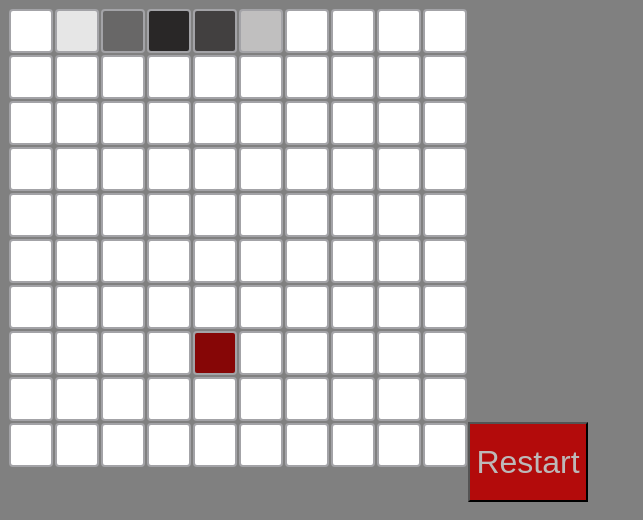
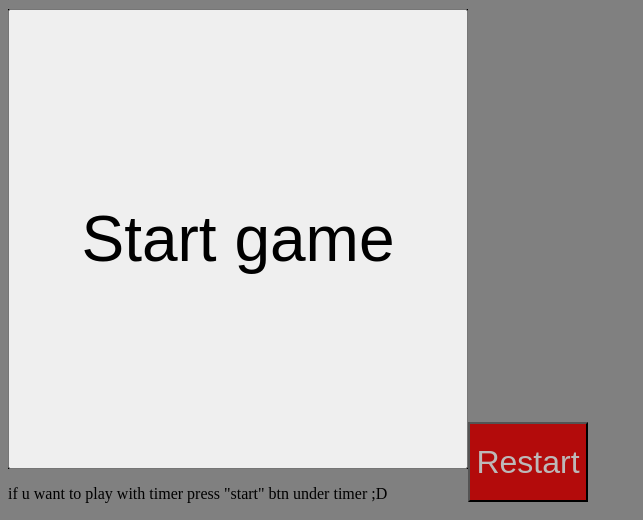
Before and after one commit to Waz-emperor/lesson-project, a plain HTML site: page index.html in a window 1280 px wide. Shown: the top 520 px of the page, without its empty margins (0-643 px from the left). Drawn offline with Linux system fonts and the light colour scheme.

Commit message:
added start btn

```diff
--- a/index.html
+++ b/index.html
@@ -8,6 +8,10 @@
     <link rel="stylesheet" href="./styles.css">
 </head>
 <body>
+    <div class="startsc" id="stsc">
+        <button class="loadbtn" onclick="myFunction()">Start game</button>
+        <p>if u want to play with timer press "start" btn under timer ;D </p>
+    </div>
     <div id="main" class="main">
         <div class='line'><div data-n='1' class="0_0 s"></div><div class="0_1"></div><div class="0_2"></div><div class="0_3"></div><div class="0_4"></div><div class="0_5"></div><div class="0_6"></div><div class="0_7"></div><div class="0_8"></div><div class="0_9"></div></div>
         <div class="line"><div class="1_0"></div><div class="1_1"></div><div class="1_2"></div><div class="1_3"></div><div class="1_4"></div><div class="1_5"></div><div class="1_6"></div><div class="1_7"></div><div class="1_8"></div><div class="1_9"></div></div><div class="line"><div class="2_0"></div><div class="2_1"></div><div class="2_2"></div><div class="2_3"></div><div class="2_4"></div><div class="2_5"></div><div class="2_6"></div><div class="2_7"></div><div class="2_8"></div><div class="2_9"></div></div>
@@ -18,6 +22,7 @@
         </div>
 
  <button class="restartgame" type="button" onClick="refreshPage()">Restart</button>
+
 
  <h1>
     <span id="hour">00</span> :
--- a/script.js
+++ b/script.js
@@ -135,6 +135,15 @@
 
         }
 
+
+        function myFunction() {
+            var x = document.getElementById("stsc");
+            if (x.style.display === "none") {
+              x.style.display = "block";
+            } else {
+              x.style.display = "none";
+            }
+          }
    /*   class snake {
 
 
--- a/styles.css
+++ b/styles.css
@@ -31,3 +31,19 @@ body {
     font-size: 2em;
     color: rgb(189, 185, 185);
 }
+
+.startsc {
+    position: fixed;
+
+    width: 460px;
+    height: 460px;
+    background-color: black;
+    margin-block: 1px auto;
+    z-index: 11;
+}
+
+.loadbtn {
+    width: 460px;
+    height: 460px;
+    font-size: 4em;
+}
```
